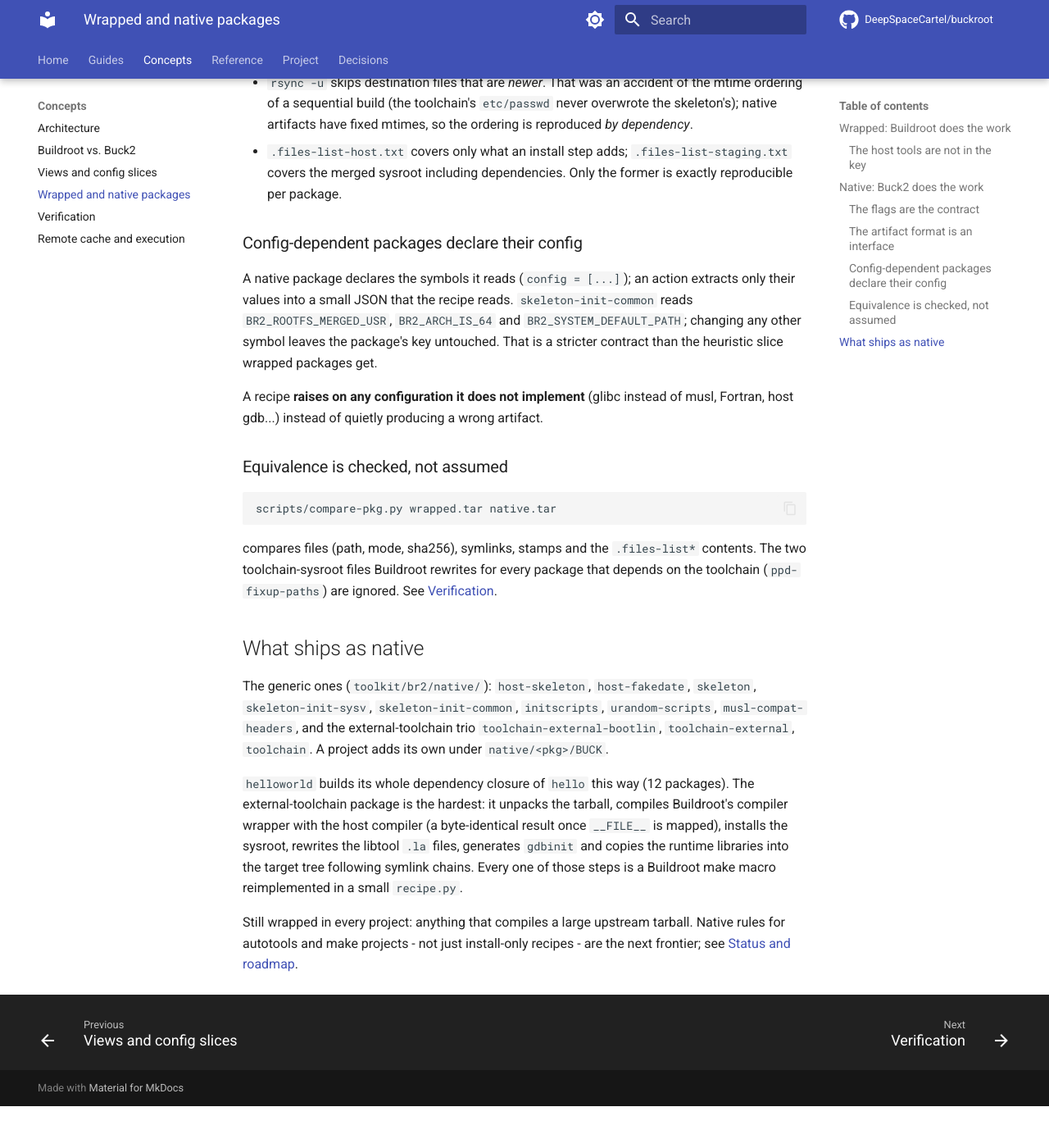
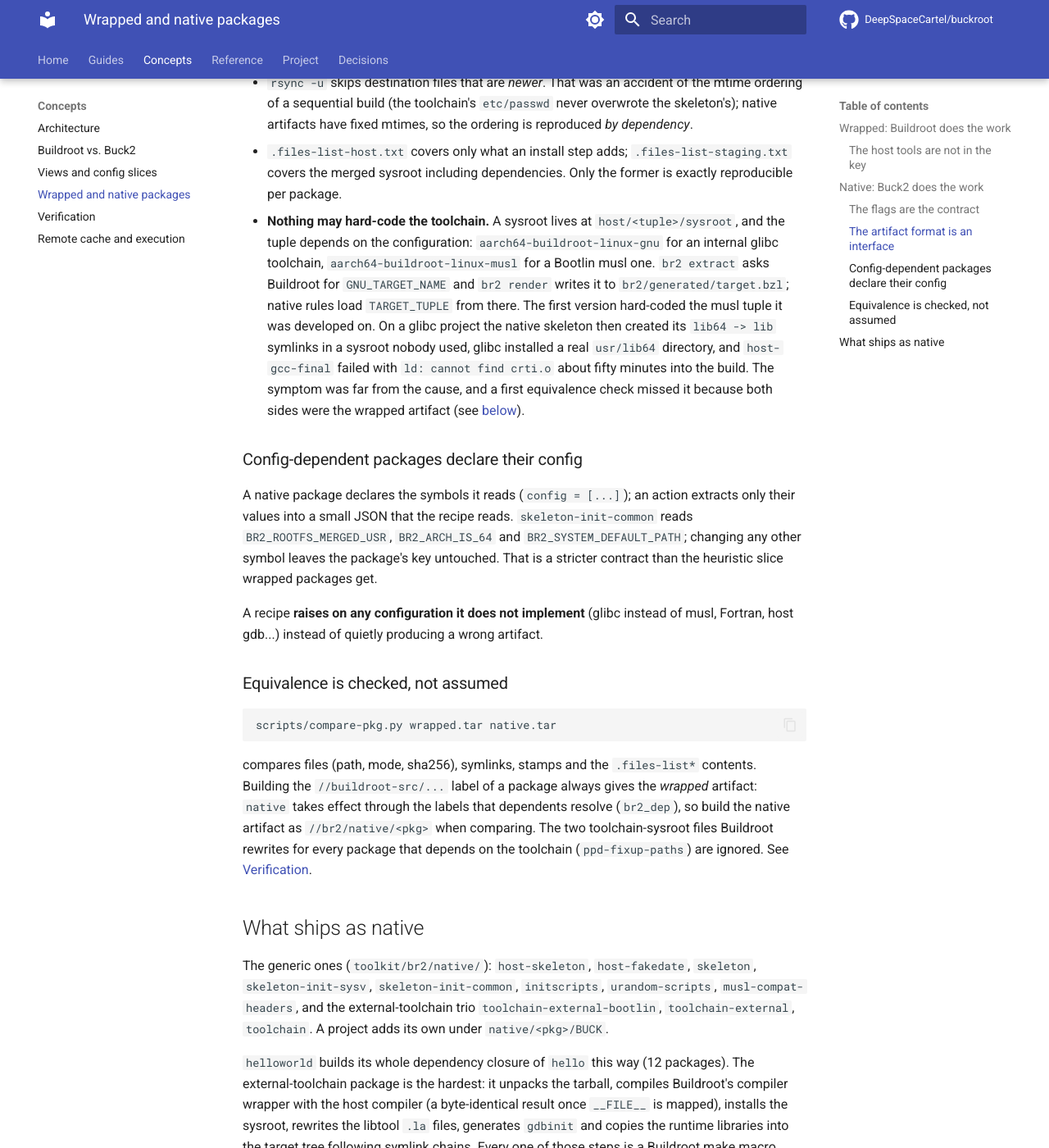
Before and after one commit to DeepSpaceCartel/buckroot, an MkDocs documentation site: the page built from docs/concepts/wrapped-and-native.md, in a window 1280 px wide and 1400 px high, scrolled down 1944 px. Shown: the whole window at 82% size. Built offline with MkDocs 1.6.1 and Material for MkDocs 9.7.7, drawn with Linux system fonts in a browser that asks for light colours; comment, search, counter and statistics services are not loaded; before the commit the page ends 3293 px from its top, so only the background shows below that.

Commit message:
toolkit: derive the toolchain tuple from Buildroot instead of hard-coding musl
The native skeleton recipes created the sysroot under aarch64-buildroot-linux-musl; on a glibc
project glibc then installed a real usr/lib64 and host-gcc-final failed with 'cannot find
crti.o'. br2 extract records GNU_TARGET_NAME, br2 render emits br2/generated/target.bzl, and the
native rules load TARGET_TUPLE. Verified: native host-gcc-final builds on the Car Thing.

Co-Authored-By: Claude Sonnet 5 <noreply@anthropic.com>

````diff
--- a/docs/concepts/wrapped-and-native.md
+++ b/docs/concepts/wrapped-and-native.md
@@ -69,6 +69,17 @@ on the *unwrapped* compiler gives a byte-identical `hello`.
 - `.files-list-host.txt` covers only what an install step adds; `.files-list-staging.txt`
   covers the merged sysroot including dependencies. Only the former is exactly
   reproducible per package.
+- **Nothing may hard-code the toolchain.** A sysroot lives at `host/<tuple>/sysroot`, and the
+  tuple depends on the configuration: `aarch64-buildroot-linux-gnu` for an internal glibc
+  toolchain, `aarch64-buildroot-linux-musl` for a Bootlin musl one. `br2 extract` asks
+  Buildroot for `GNU_TARGET_NAME` and `br2 render` writes it to `br2/generated/target.bzl`;
+  native rules load `TARGET_TUPLE` from there. The first version hard-coded the musl tuple
+  it was developed on. On a glibc project the native skeleton then created its
+  `lib64 -> lib` symlinks in a sysroot nobody used, glibc installed a real `usr/lib64`
+  directory, and `host-gcc-final` failed with `ld: cannot find crti.o` about fifty minutes
+  into the build. The symptom was far from the cause, and a first equivalence check
+  missed it because both sides were the wrapped artifact (see
+  [below](#equivalence-is-checked-not-assumed)).
 
 ### Config-dependent packages declare their config
 
@@ -88,6 +99,9 @@ scripts/compare-pkg.py wrapped.tar native.tar
 ```
 
 compares files (path, mode, sha256), symlinks, stamps and the `.files-list*` contents.
+Building the `//buildroot-src/...` label of a package always gives the *wrapped* artifact:
+`native` takes effect through the labels that dependents resolve (`br2_dep`), so build the
+native artifact as `//br2/native/<pkg>` when comparing.
 The two toolchain-sysroot files Buildroot rewrites for every package that depends on the
 toolchain (`ppd-fixup-paths`) are ignored. See [Verification](verification.md).
 
````
Also changed, not shown: 5 other files.
